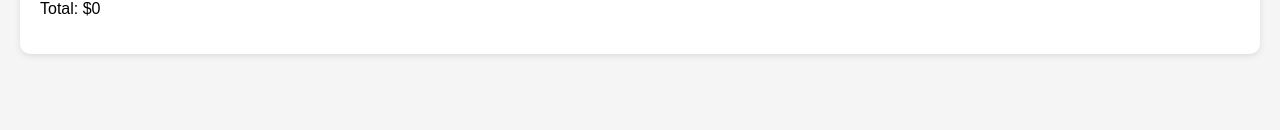
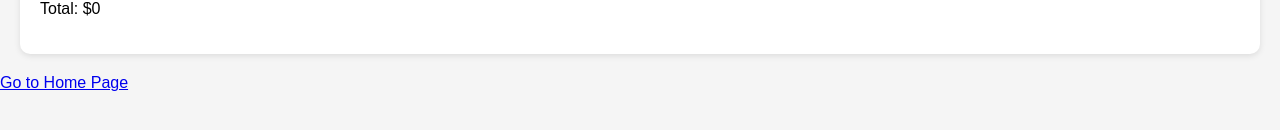
Before and after one commit to vaarthaJithendraKumar/E-commerce-website, a plain HTML site: page male.html in a window 1280 px wide. Shown: the part 580-710 px from the top of the page. Drawn offline with Linux system fonts and the light colour scheme.

Commit message:
Update male.html

```diff
--- a/male.html
+++ b/male.html
@@ -60,7 +60,7 @@
     <ul id="cart-items"></ul>
     <p>Total: $<span id="cart-total">0</span></p>
   </section>
-
+ <a href="index.html">Go to Home Page</a>
   <script src="male.js"></script>
 </body>
 </html>
```
